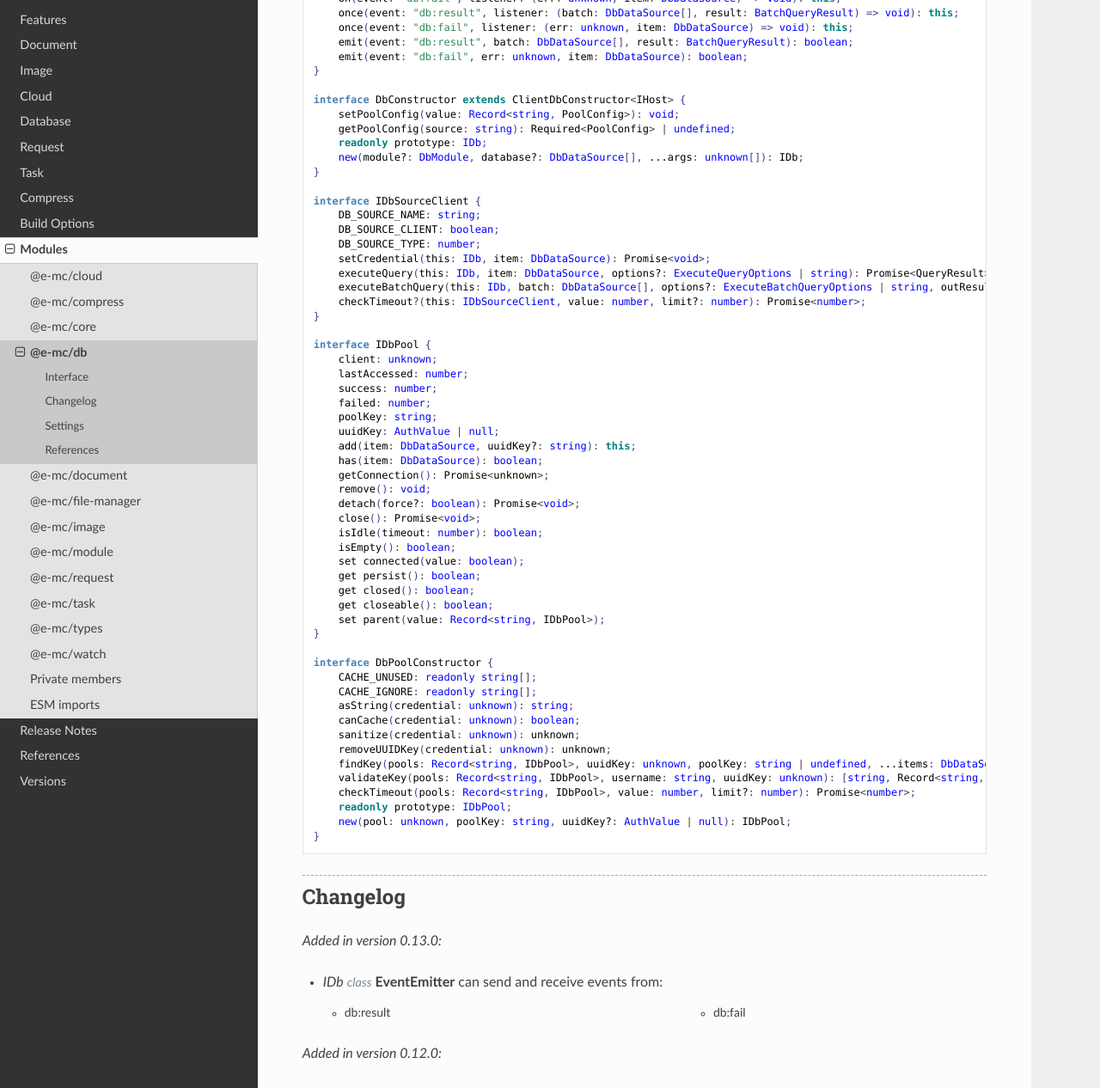
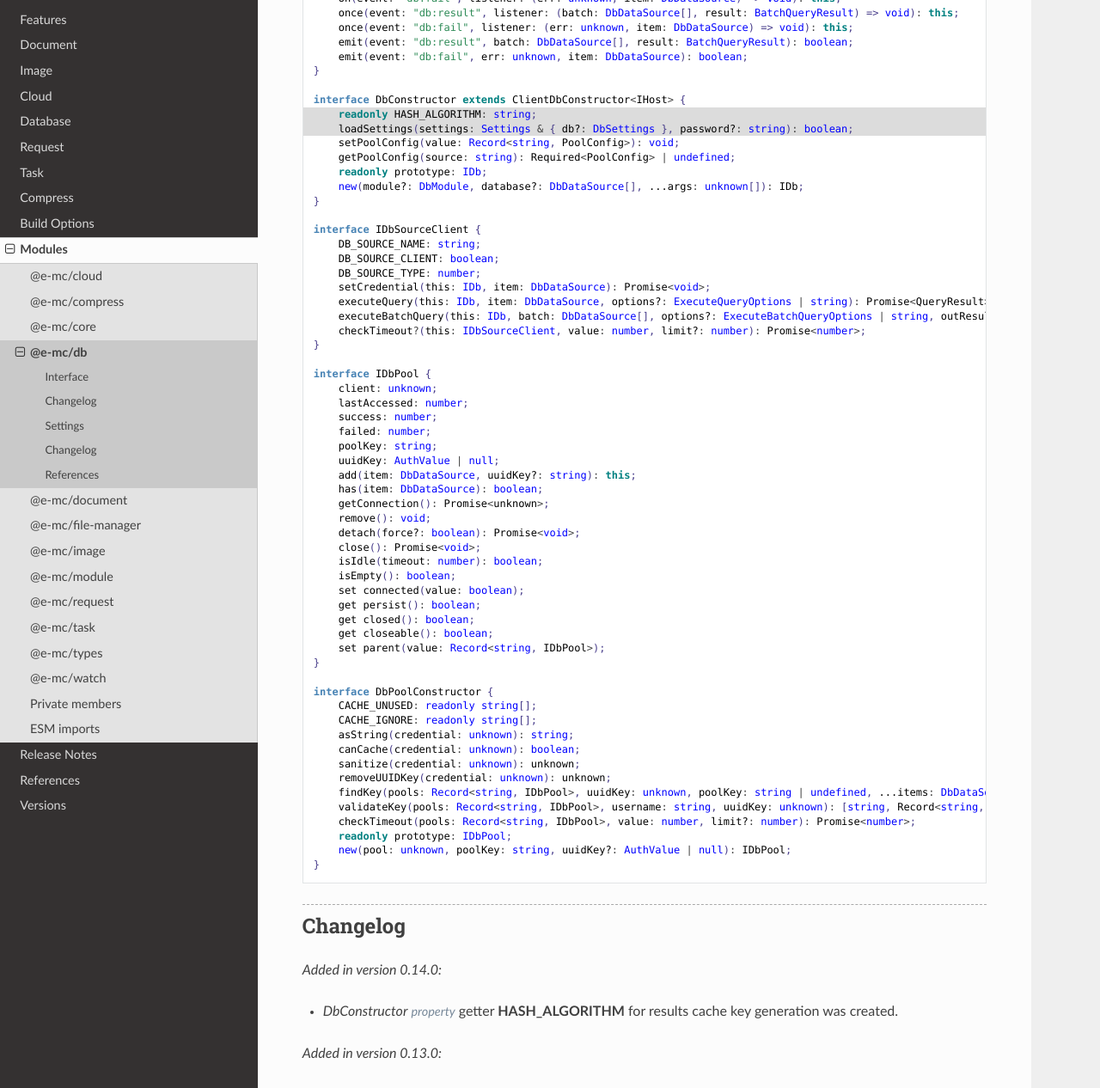
Before and after one commit to anpham6/chrome-docs, a Sphinx documentation site: the page built from source/modules/db.rst, in a window 1280 px wide and 1400 px high, scrolled down 754 px, cut to the strip 134-1400 px from the top of the window. Shown: the whole strip at 86% size. Built offline with Sphinx 7.4.7 and the Read the Docs theme 3.1.0, drawn with Linux system fonts in a browser that asks for light colours; some of the changed text lies outside the part shown.

Commit message:
Changelog: Latest modifications to API 0.14.0.

```diff
--- a/source/modules/db.rst
+++ b/source/modules/db.rst
@@ -16,7 +17,7 @@ Interface
   import type { ClientDbConstructor, IClientDb } from "./core";
   import type { DB_TYPE, SQL_COMMAND, BatchQueryResult, ErrorQueryCallback, ExecuteBatchQueryOptions, ExecuteQueryOptions, HandleFailOptions, ProcessRowsOptions, QueryResult } from "./db";
   import type { AuthValue } from "./http";
-  import type { DbCoerceSettings, DbModule, DbSourceOptions, PoolConfig } from "./settings";
+  import type { DbCoerceSettings, DbModule, DbSettings, DbSourceOptions, PoolConfig } from "./settings";
 
   import type { SecureContextOptions } from "node:tls";
 
@@ -54,6 +55,8 @@ Interface
   }
 
   interface DbConstructor extends ClientDbConstructor<IHost> {
+      readonly HASH_ALGORITHM: string;
+      loadSettings(settings: Settings & { db?: DbSettings }, password?: string): boolean;
       setPoolConfig(value: Record<string, PoolConfig>): void;
       getPoolConfig(source: string): Required<PoolConfig> | undefined;
       readonly prototype: IDb;
@@ -109,6 +112,10 @@ Interface
 Changelog
 =========
 
+.. versionadded:: 0.14.0
+
+  - *DbConstructor* :alt:`property` getter **HASH_ALGORITHM** for results cache key generation was created.
+
 .. versionadded:: 0.13.0
 
   - *IDb* :alt:`class` **EventEmitter** can send and receive events from:
@@ -153,7 +161,10 @@ Settings
       settings?: {
           broadcast_id?: string | string[];
           users?: Record<string, Record<string, unknown>>;
-          cache_dir?: string;
+          cache?: {
+              dir?: string;
+              algorithm?: string;
+          };
           session_expires?: number;
           user_key?: Record<string, DbSourceOptions>;
           imports?: StringMap;
@@ -169,6 +180,13 @@ Settings
   }
 
   type DbStoredCredentials = Record<string, Record<string, unknown>>;
+
+Changelog
+=========
+
+.. versionadded:: 0.14.0
+
+  - *DbModule* settings group **cache** for storing results more securely was created.
 
 Example usage
 -------------
--- a/source/modules/image.rst
+++ b/source/modules/image.rst
@@ -73,6 +73,7 @@ Changelog
       - MIME_GIF
       - MIME_BMP
       - MIME_TIFF
+
   - *IImage* :alt:`function` **parseWorker** for transform capabilities was created.
 
 .. versionremoved:: 0.12.0
```
Also changed, not shown: other parts of source/modules/db.rst (+2 -0 lines), source/modules/core.rst (+6 -1 lines), source/modules/types.rst (+7 -3 lines).
